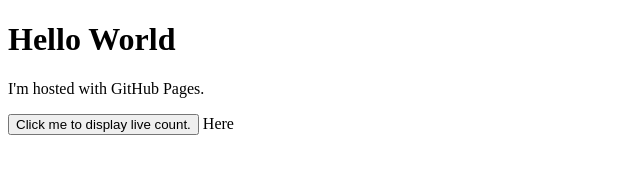
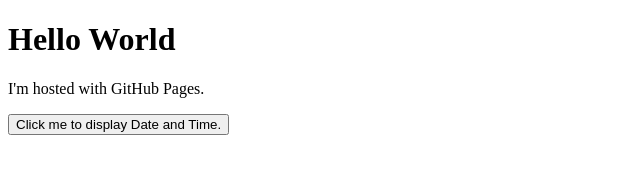
Before and after one commit to KitWatson/pagetester, a plain HTML site: page index.html in a window 1280 px wide. Shown: the full height of the page, 0-640 px from the left. Drawn offline with nearby package versions, Linux system fonts and the light colour scheme.

Commit message:
Update index.html

```diff
--- a/index.html
+++ b/index.html
@@ -1,34 +1,14 @@
 <!DOCTYPE html>
 <html>
+<body>
+<h1>Hello World</h1>
+<p>I'm hosted with GitHub Pages.</p>
 
-  <head>
-    <script src="jquery-3.6.1.min.js"></script>
-    <script src="//ajax.googleapis.com/ajax/libs/jquery/1.11.0/jquery.min.js"></script>
-    <script>
-if (typeof $ == 'undefined') {
-   var $ = jQuery;
-}
-</script>
-  </head>
+<button type="button"
+onclick="document.getElementById('demo').innerHTML = Date()">
+Click me to display Date and Time.</button>
 
-  <body onload="">
-    <script>
-      function getMemberCounts(url, target) {
-         $.getJSON(url, function(json) {
-          var count = json;
-          console.log(count);
-          jQuery(target).text(count);
-        });
-      }
+<p id="demo"></p>
 
-    </script>
-    <h1>Hello World</h1>
-    <p>I'm hosted with GitHub Pages.</p>
-
-    <button type="button" onclick="getMemberCounts('https://revofitness.com.au/wp-content/themes/blankslate/member_visits_v2/mount-hawthorn.json', '#mount-hawthorn-number');">
-      Click me to display live count.</button>
-
-<span id="mount-hawthorn-number" > Here </span>
-  </body>
-
+</body>
 </html>
```
